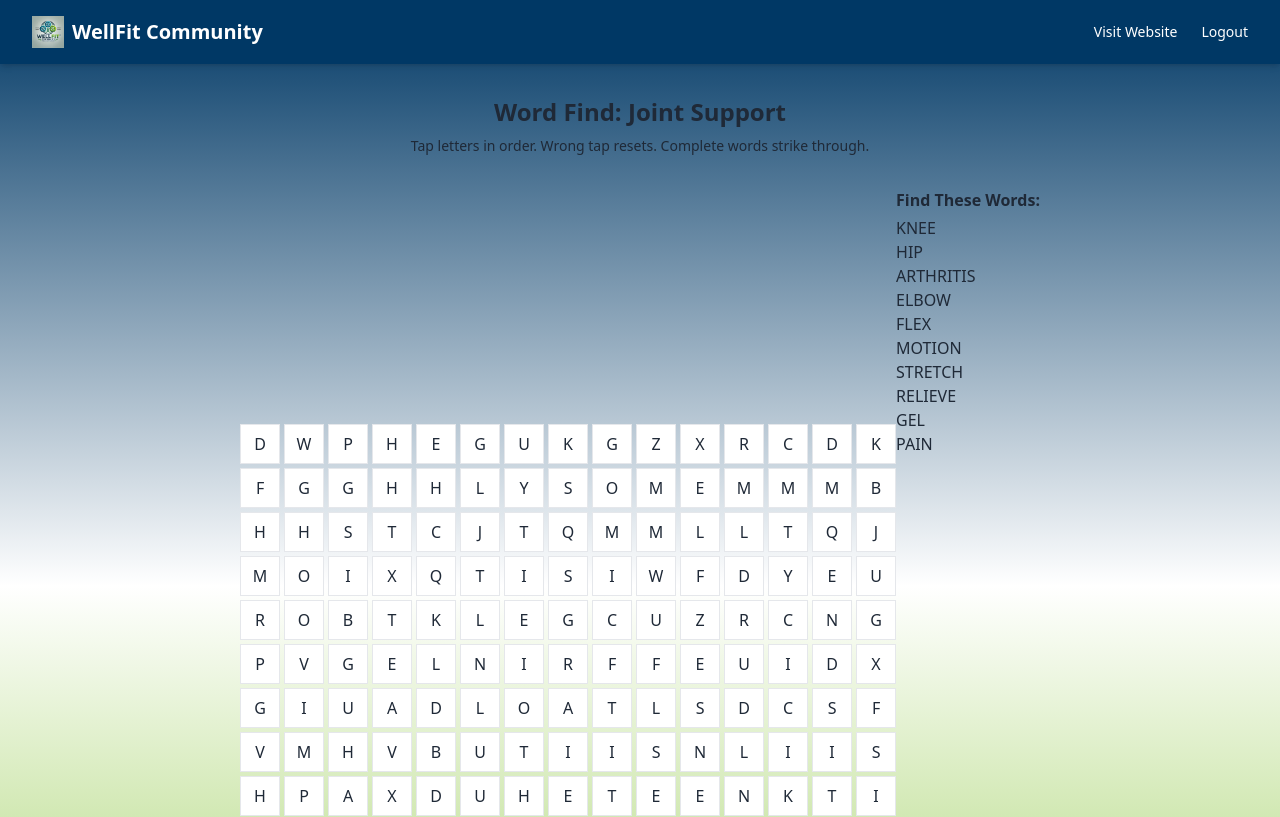
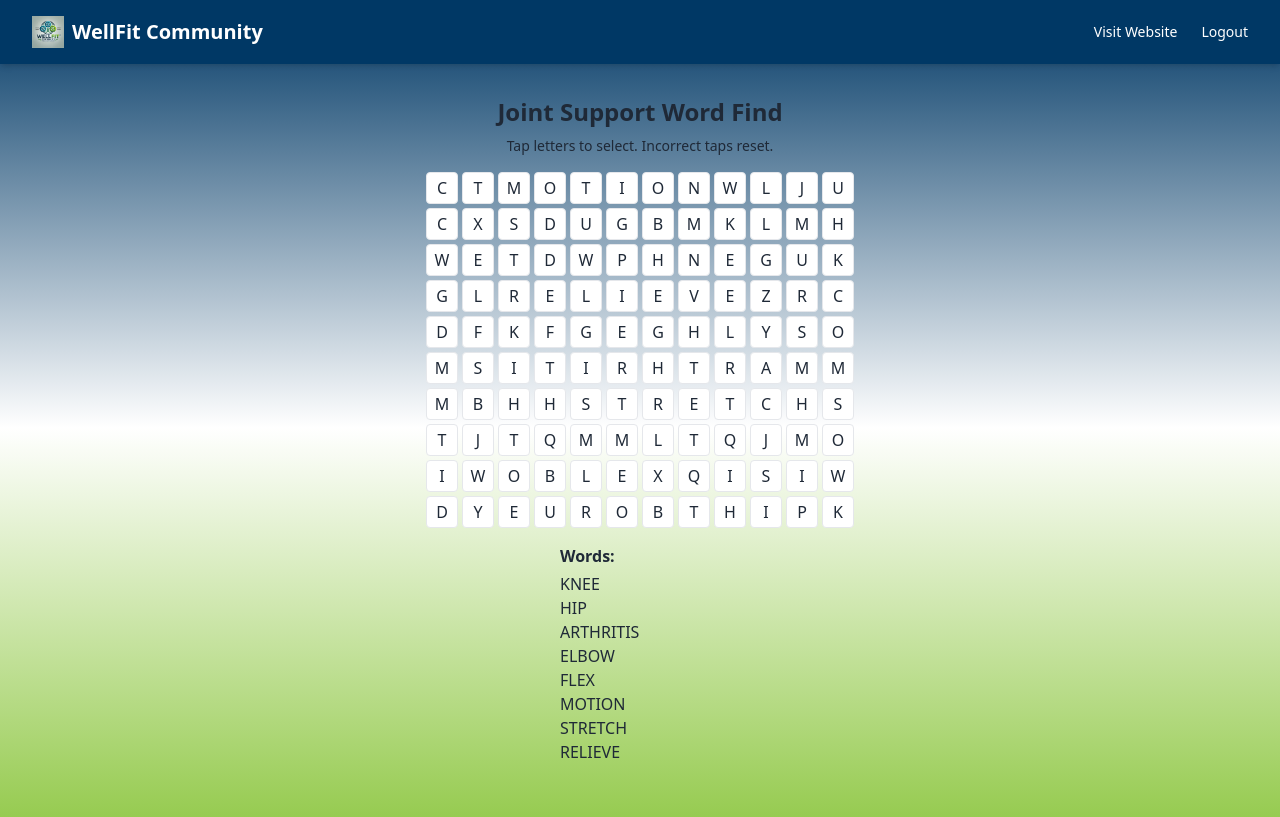
Before and after one commit to WellFitCommunity/WellFit-Community-Daily-Complete, a React (Create React App) app: page /wordfind in a window 1280 px wide. Shown: the top 817 px of the page. Built offline with nearby package versions, Linux system fonts and the light colour scheme.

Commit message:
Your message

```diff
--- a/src/components/WordFind.tsx
+++ b/src/components/WordFind.tsx
@@ -4,8 +4,8 @@ import Confetti from 'react-confetti';
 import { dailyThemes } from '../data/wordThemes';
 
 interface Point { r: number; c: number; }
-const ROWS = 15;
-const COLS = 15;
+const ROWS = 10;
+const COLS = 12;
 const DIRECTIONS: Point[] = [
   { r: 0, c: 1 }, { r: 1, c: 0 }, { r: 0, c: -1 }, { r: -1, c: 0 },
   { r: 1, c: 1 }, { r: 1, c: -1 }, { r: -1, c: 1 }, { r: -1, c: -1 }
@@ -19,19 +19,18 @@ const WordFind: React.FC = () => {
   const [celebrate, setCelebrate] = useState(false);
   const containerRef = useRef<HTMLDivElement>(null);
 
-  // Build and place words randomly on mount
   useEffect(() => {
     const themeData = dailyThemes[(new Date().getDate() - 1) % dailyThemes.length];
     const matrix: string[][] = Array.from({ length: ROWS }, () => Array(COLS).fill(''));
     const placedWords: string[] = [];
 
-    // Shuffle and pick 10 words
+    // shuffle and pick 8 words
     const list = [...themeData.words]
       .sort(() => Math.random() - 0.5)
-      .slice(0, 10)
+      .slice(0, 8)
       .map(w => w.toUpperCase());
 
-    // Place each word
+    // place words randomly
     for (const word of list) {
       let placed = false;
       for (let tries = 0; tries < 100 && !placed; tries++) {
@@ -56,33 +55,20 @@ const WordFind: React.FC = () => {
         placedWords.push(word);
         placed = true;
       }
-      if (!placed) console.warn(`Could not place word ${word}`);
+      if (!placed) console.warn(`Failed to place ${word}`);
     }
-
-    // Fill blanks
-    for (let r = 0; r < ROWS; r++) {
-      for (let c = 0; c < COLS; c++) {
-        if (!matrix[r][c]) {
-          matrix[r][c] = String.fromCharCode(65 + Math.floor(Math.random() * 26));
-        }
-      }
-    }
+    // fill blanks
+    for (let r = 0; r < ROWS; r++) for (let c = 0; c < COLS; c++) if (!matrix[r][c]) matrix[r][c] = String.fromCharCode(65 + Math.floor(Math.random() * 26));
 
     setGrid(matrix);
     setWords(placedWords);
   }, []);
 
-  // Handle tap selection
   const handleTap = (r: number, c: number) => {
     const next = [...selection, { r, c }];
     const word = next.map(p => grid[p.r][p.c]).join('');
-    // reset if not a valid prefix
-    if (!words.some(w => w.startsWith(word))) {
-      setSelection([]);
-      return;
-    }
+    if (!words.some(w => w.startsWith(word))) { setSelection([]); return; }
     setSelection(next);
-    // complete match
     if (words.includes(word)) {
       setFound(prev => {
         const updated = new Set(prev).add(word);
@@ -97,44 +83,30 @@ const WordFind: React.FC = () => {
 
   return (
     <div ref={containerRef} className="p-4 text-center">
-      <h2 className="text-2xl font-bold mb-2">Word Find: {themeData.theme}</h2>
-      <p className="text-sm mb-4">Tap letters in order. Wrong tap resets. Complete words strike through.</p>
-      <div
-        className="inline-grid gap-1"
-        style={{ gridTemplateColumns: `repeat(${COLS}, 2.5rem)` }}
-      >
-        {grid.map((row, r) =>
-          row.map((ch, c) => {
+      <h2 className="text-2xl font-bold mb-2">{themeData.theme} Word Find</h2>
+      <p className="text-sm mb-4">Tap letters to select. Incorrect taps reset.</p>
+      <div className="overflow-x-auto">
+        <div className="inline-grid gap-1 mx-auto" style={{ gridTemplateColumns: `repeat(${COLS}, 2rem)` }}>
+          {grid.map((row, r) => row.map((ch, c) => {
             const key = `${r},${c}`;
-            const isSelected = selection.some(p => p.r === r && p.c === c);
+            const isSel = selection.some(p => p.r === r && p.c === c);
             return (
               <div
                 key={key}
                 onClick={() => handleTap(r, c)}
-                className={`w-10 h-10 flex items-center justify-center border cursor-pointer ${
-                  isSelected ? 'bg-blue-500 text-white' : 'bg-white'
-                }`}
-              >
-                {ch}
-              </div>
+                className={`w-8 h-8 flex items-center justify-center border rounded cursor-pointer ${isSel ? 'bg-blue-500 text-white' : 'bg-white'}`}
+              >{ch}</div>
             );
-          })
-        )}
+          }))}
+        </div>
       </div>
-      <div className="mt-4 text-left inline-block">
-        <h3 className="font-semibold mb-1">Find These Words:</h3>
+      <div className="mt-4 text-left mx-auto" style={{ maxWidth: '10rem' }}>
+        <h3 className="font-semibold mb-1">Words:</h3>
         <ul>
-          {words.map(w => (
-            <li key={w} className={found.has(w) ? 'line-through text-green-600' : ''}>{w}</li>
-          ))}
+          {words.map(w => <li key={w} className={found.has(w) ? 'line-through text-green-600' : ''}>{w}</li>)}
         </ul>
       </div>
-      {celebrate && (
-        <Confetti
-          width={containerRef.current?.clientWidth || 300}
-          height={containerRef.current?.clientHeight || 300}
-        />
-      )}
+      {celebrate && <Confetti width={containerRef.current?.clientWidth||300} height={containerRef.current?.clientHeight||300}/>}
     </div>
   );
 };
```
